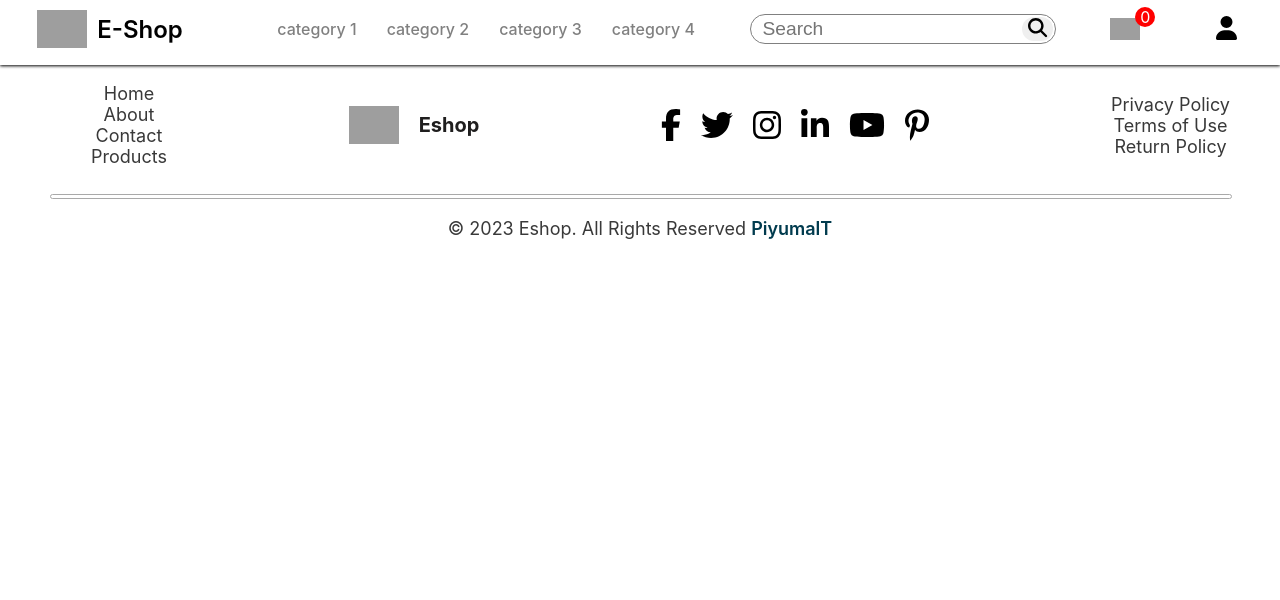
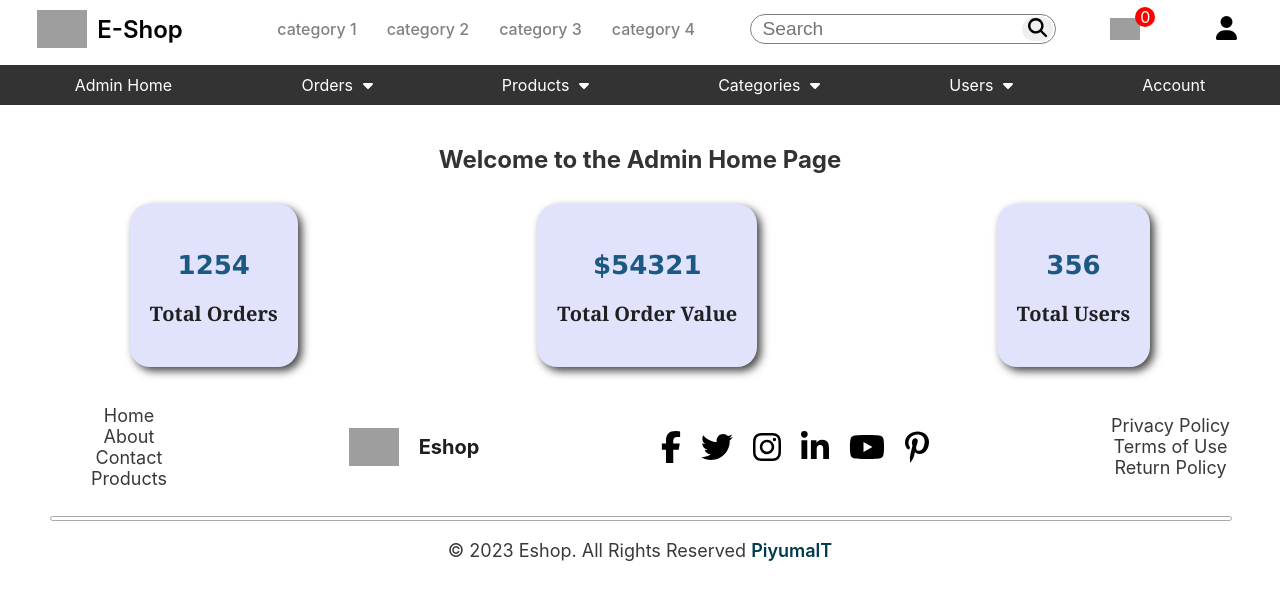
Before and after one commit to PiyumalT/eshop_frontend, a React (Create React App) app: page /admin in a window 1280 px wide. Shown: the top 600 px of the page. Built offline with nearby package versions, Linux system fonts and the light colour scheme; no server answers; grey boxes are pictures that could not be loaded.

Commit message:
added serch , admin panel

```diff
--- a/src/App.js
+++ b/src/App.js
@@ -7,8 +7,11 @@ import Cart from './Pages/Cart';
 import Product from './Pages/Product';
 import Sign from './Pages/Sign';
 import ShopCategory from './Pages/ShopCategory';
+import SearchResults from './Pages/SearchResults';
 import Account from './Pages/Account';
 import axios from 'axios';
+import AdminHome from './Pages/Admin/AdminHome';
+import AdminOrders from './Pages/Admin/AdminOrders';
 
 axios.defaults.baseURL = 'http://localhost:3000/api/v1/';
 
@@ -26,6 +29,10 @@ function App() {
             <Route path="/sign" element={<Sign />} />
             <Route path="/category/:category" element={<ShopCategory/>} />
             <Route path="/account" element={<Account />} />
+            <Route path="/search/:searchTerm" element={<SearchResults/>} />
+
+            <Route path='/admin' element={<AdminHome/>} />
+            <Route path='/admin/orders/:status' element={<AdminOrders/>} />
 
 
           </Routes>
--- /dev/null
+++ b/src/Components/Navbar/AdminNavbar.css
@@ -0,0 +1,55 @@
+/* AdminNavbar.css */
+
+.admin-navbar {
+    display: flex;
+    background-color: #333;
+    padding: 10px;
+    justify-content: space-around;
+  }
+  .admin-navbar a{
+    color: white;
+    text-decoration: none;
+  }
+
+  .nav-link {
+    position: relative;
+    color: white;
+    text-decoration: none;
+  }
+
+  .nav-link span {
+    cursor: pointer;
+  }
+
+  .dropdown {
+    display: inline-block;
+  }
+
+  .dropdown-content {
+    display: none;
+    position: absolute;
+    background-color: #333;
+    box-shadow: 0 8px 16px rgba(0, 0, 0, 0.2);
+    z-index: 1;
+  }
+
+  .dropdown-content a {
+    color: white;
+    padding: 10px;
+    text-decoration: none;
+    display: block;
+    width: 150px;
+    text-align: left;
+  }
+
+  .dropdown-content a:hover {
+    background-color: #555;
+  }
+
+  .dropdown:hover .dropdown-content {
+    display: block;
+  }
+
+  .admin-navbar svg{
+    margin-left: 5px;
+  }
--- /dev/null
+++ b/src/Components/Navbar/AdminNavbar.jsx
@@ -0,0 +1,52 @@
+// AdminNavbar.jsx
+
+import React from 'react';
+import { Link } from 'react-router-dom';
+import './AdminNavbar.css';
+
+import { FontAwesomeIcon } from '@fortawesome/react-fontawesome';
+import { faCaretDown } from '@fortawesome/free-solid-svg-icons';
+
+const AdminNavbar = () => {
+  return (
+    <div className="admin-navbar">
+      <div className="nav-link">
+        <Link to="/admin">Admin Home</Link>
+      </div>
+      <div className="nav-link dropdown">
+        <span>Orders <FontAwesomeIcon icon={faCaretDown} /></span>
+        <div className="dropdown-content">
+          <Link to="/admin/orders/pending">Pending Orders</Link>
+          <Link to="/admin/orders/completed">Completed Orders</Link>
+          <Link to="/admin/orders/canceled">Canceled Orders</Link>
+        </div>
+      </div>
+      <div className="nav-link dropdown">
+        <span>Products <FontAwesomeIcon icon={faCaretDown} /></span>
+        <div className="dropdown-content">
+          <Link to="/admin/products/manage">Manage Products</Link>
+          <Link to="/admin/products/add">Add Product</Link>
+        </div>
+      </div>
+      <div className="nav-link dropdown">
+        <span>Categories <FontAwesomeIcon icon={faCaretDown} /></span>
+        <div className="dropdown-content">
+          <Link to="/admin/categories/manage">Manage Categories</Link>
+          <Link to="/admin/categories/add">Add Category</Link>
+        </div>
+      </div>
+      <div className="nav-link dropdown">
+        <span>Users <FontAwesomeIcon icon={faCaretDown} /></span>
+        <div className="dropdown-content">
+          <Link to="/admin/users/manage">Manage Users</Link>
+          <Link to="/admin/users/add">Add User</Link>
+        </div>
+      </div>
+      <div className="nav-link">
+        <Link to="/admin/account">Account</Link>
+      </div>
+    </div>
+  );
+};
+
+export default AdminNavbar;
--- a/src/Components/Navbar/Navbar.jsx
+++ b/src/Components/Navbar/Navbar.jsx
@@ -14,6 +14,7 @@ import { useEffect } from 'react';
 export const Navbar = () => {
   const [showLinks, setShowLinks] = useState("null")
   const {cartQuantity} = useContext(ShopContext);
+  const [searchTerm, setSearchTerm] = useState('');
   // const [cartQuantity, setCartQuantity] = useState(0);
 
   //get cart quantity from api
@@ -53,9 +54,15 @@ export const Navbar = () => {
         <li onClick={()=>{setShowLinks("category4")}}><Link to='/category/test 4'>category 4</Link>{showLinks==="category4"?<hr/>:<></>}</li>
       </ul>
       <div className='navbar__search'>
-        <input type='text' placeholder='Search' />
+        <input type='text' placeholder='Search' onChange={e=>{setSearchTerm(e.target.value)}}/>
         <button onClick={()=>{setShowLinks("null")}}>
+        {searchTerm.trim() === '' ? (
           <FontAwesomeIcon icon={faSearch} />
+        ) : (
+          <Link to={`/search/${searchTerm}`}>
+            <FontAwesomeIcon icon={faSearch} />
+          </Link>
+        )}
         </button>
       </div>
       <div className='navbar__cart'>
--- /dev/null
+++ b/src/Pages/Admin/AdminHome.jsx
@@ -0,0 +1,39 @@
+// AdminHome.jsx
+import React from 'react';
+import AdminNavbar from '../../Components/Navbar/AdminNavbar';
+import './CSS/AdminHome.css';
+
+const AdminHome = () => {
+  // Dummy data for illustration, replace with actual data from your API
+  const totalOrders = 1254;
+  const totalOrderValue = 54321;
+  const totalUsers = 356;
+
+  return (
+    <div>
+      <AdminNavbar />
+      <div className="admin-content">
+        <h2>Welcome to the Admin Home Page</h2>
+
+        {/* Beautiful section to show total orders, total order value, total users, etc. */}
+        <div className="admin-statistics">
+          <div className="statistic-box">
+            <p className="statistic-number">{totalOrders}</p>
+            <p className="statistic-label">Total Orders</p>
+          </div>
+          <div className="statistic-box">
+            <p className="statistic-number">${totalOrderValue}</p>
+            <p className="statistic-label">Total Order Value</p>
+          </div>
+          <div className="statistic-box">
+            <p className="statistic-number">{totalUsers}</p>
+            <p className="statistic-label">Total Users</p>
+          </div>
+          {/* Add more statistics boxes as needed */}
+        </div>
+      </div>
+    </div>
+  );
+};
+
+export default AdminHome;
--- /dev/null
+++ b/src/Pages/Admin/AdminOrders.jsx
@@ -0,0 +1,60 @@
+// AdminPendingOrders.js
+import React, { useState, useEffect } from 'react';
+import axios from 'axios';
+import './CSS/AdminOrders.css';
+import { Link } from 'react-router-dom';
+import AdminNavbar from '../../Components/Navbar/AdminNavbar';
+
+const AdminOrders = () => {
+  const [orders, setOrders] = useState([]);
+
+  useEffect(() => {
+    const fetchOrders = async () => {
+      try {
+        const token = localStorage.getItem('token');
+        if (token) {
+          axios.defaults.headers.common['Authorization'] = `Bearer ${token}`;
+        }
+
+        const response = await axios.get('/orders'); // Replace with your actual API endpoint
+        setOrders(response.data);
+      } catch (error) {
+        console.error('Error fetching orders:', error);
+      }
+    };
+
+    fetchOrders();
+  }, []);
+
+  return (
+
+    <div className="admin-pending-orders">
+        <AdminNavbar/>
+      <h2>Pending Orders</h2>
+      <ul className="order-list">
+        {orders.map((order) => (
+          <li key={order.id} className="order-box">
+            <p><strong>Order ID:</strong> {order._id}</p>
+            <p><strong>Customer Name:</strong> {order.user.name}</p>
+            <p><strong>Order date:</strong>{order.dateOrdered}</p>
+            <p><strong>Order status:</strong> {order.status}</p>
+            <p><strong>Order total:</strong> ${order.totalPrice}</p>
+            <p><strong>Items :</strong> {order.orderItems.map((item_id) => (
+                <span> <br/>{item_id} </span>
+                ))}</p>
+            <p><strong>Shipping Address:</strong> {order.shippingAddress}</p>
+            {/* Add more order details as needed */}
+            <div className="order-options">
+              <button className="mark-shipped">Mark Shipped</button>
+              <button className="cancel-order">Cancel Order</button>
+              <button className="update-status">Update Status</button>
+              {/* Add more order options as needed */}
+            </div>
+          </li>
+        ))}
+      </ul>
+    </div>
+  );
+};
+
+export default AdminOrders;
--- /dev/null
+++ b/src/Pages/Admin/CSS/AdminHome.css
@@ -0,0 +1,51 @@
+/* AdminHome.css */
+.admin-content {
+    padding: 20px;
+  }
+
+  .admin-statistics {
+    display: flex;
+    justify-content: space-around;
+    margin-top: 30px;
+  }
+
+  .statistic-box {
+    background-color: #e1e2fc;
+    padding: 20px;
+    border-radius: 20px;
+    box-shadow: 0 4px 8px rgba(0, 0, 0, 0.1);
+    text-align: center;
+    transition: transform 0.3s ease-in-out;
+    box-shadow: 4px 4px 8px rgba(18, 17, 17, 0.782);
+  }
+
+  .statistic-box:hover {
+    transform: scale(1.05);
+  }
+
+  .statistic-number {
+    font-size: 26px;
+    font-weight: bold;
+    font-family:Verdana, Geneva, Tahoma, sans-serif;
+    margin-bottom: 10px;
+    color: #1b5983; /* Blue color */
+  }
+
+  .statistic-label {
+    font-size: 20px;
+    font-weight: bold;
+    font-family:Georgia, 'Times New Roman', Times, serif;
+    color: #212020;
+  }
+
+  /* Additional styling for a clean design */
+  .admin-statistics {
+    margin-top: 30px;
+    gap: 20px;
+  }
+
+  .admin-content h2 {
+    color: #333;
+  }
+
+  /* Add more styles as needed */
--- /dev/null
+++ b/src/Pages/Admin/CSS/AdminOrders.css
@@ -0,0 +1,34 @@
+/* AdminOrders.css */
+
+.admin-pending-orders {
+    margin: 20px;
+  }
+
+  .admin-pending-orders .order-list {
+    list-style: none;
+    padding: 0;
+  }
+
+  .admin-pending-orders .order-box {
+    border: 1px solid #ccc;
+    padding: 15px;
+    margin-bottom: 15px;
+  }
+
+  .admin-pending-orders .order-options {
+    margin-top: 10px;
+  }
+
+  .admin-pending-orders button {
+    margin-right: 10px;
+    padding: 8px 12px;
+    background-color: #4caf50;
+    color: white;
+    border: none;
+    border-radius: 4px;
+    cursor: pointer;
+  }
+
+  .admin-pending-orders button:hover {
+    background-color: #45a049;
+  }
--- /dev/null
+++ b/src/Pages/SearchResults.jsx
@@ -0,0 +1,53 @@
+import React, { useState, useEffect } from 'react';
+import { useParams } from 'react-router-dom';
+import axios from 'axios';
+import Item from '../Components/Item/Item';
+import './CSS/ShopCategory.css';
+import RelatedProducts from '../Components/RelatedProducts/RelatedProducts';
+
+
+const SearchResults = () => {
+  const [searchResults, setSearchResults] = useState([]);
+  const { searchTerm } = useParams();
+
+
+  useEffect(() => {
+    const fetchsearchResults = async () => {
+      setSearchResults([]);
+      try {
+        const response = await axios.get(`products/search/${searchTerm}`);
+        setSearchResults(response.data);
+      } catch (error) {
+        console.error('Error fetching category products:', error);
+      }
+    };
+
+    fetchsearchResults();
+  }, [searchTerm]);
+
+  return (
+    <div className="shop-catgory">
+      {searchResults.length === 0 ?(
+        <h2>No results found for : {searchTerm}</h2>
+      ):(
+        <><h2>Results for : {searchTerm}</h2><div className="shop-catgory-indexSort">
+            <p>
+              <span>Showing {searchResults.length}</span> out of {searchResults.length} products
+            </p>
+            <div className="shopcategory-sort">
+              {/* sort by: dropdown */}
+            </div>
+          </div><div className="shop-category-products">
+              {searchResults.map((item, i) => (
+                <Item key={i} id={item._id} name={item.name} image={item.image} price={item.price} />
+              ))}
+            </div></>
+      )}
+
+      {/* add explore more button later */}
+      <RelatedProducts/>
+    </div>
+  );
+};
+
+export default SearchResults;
```
